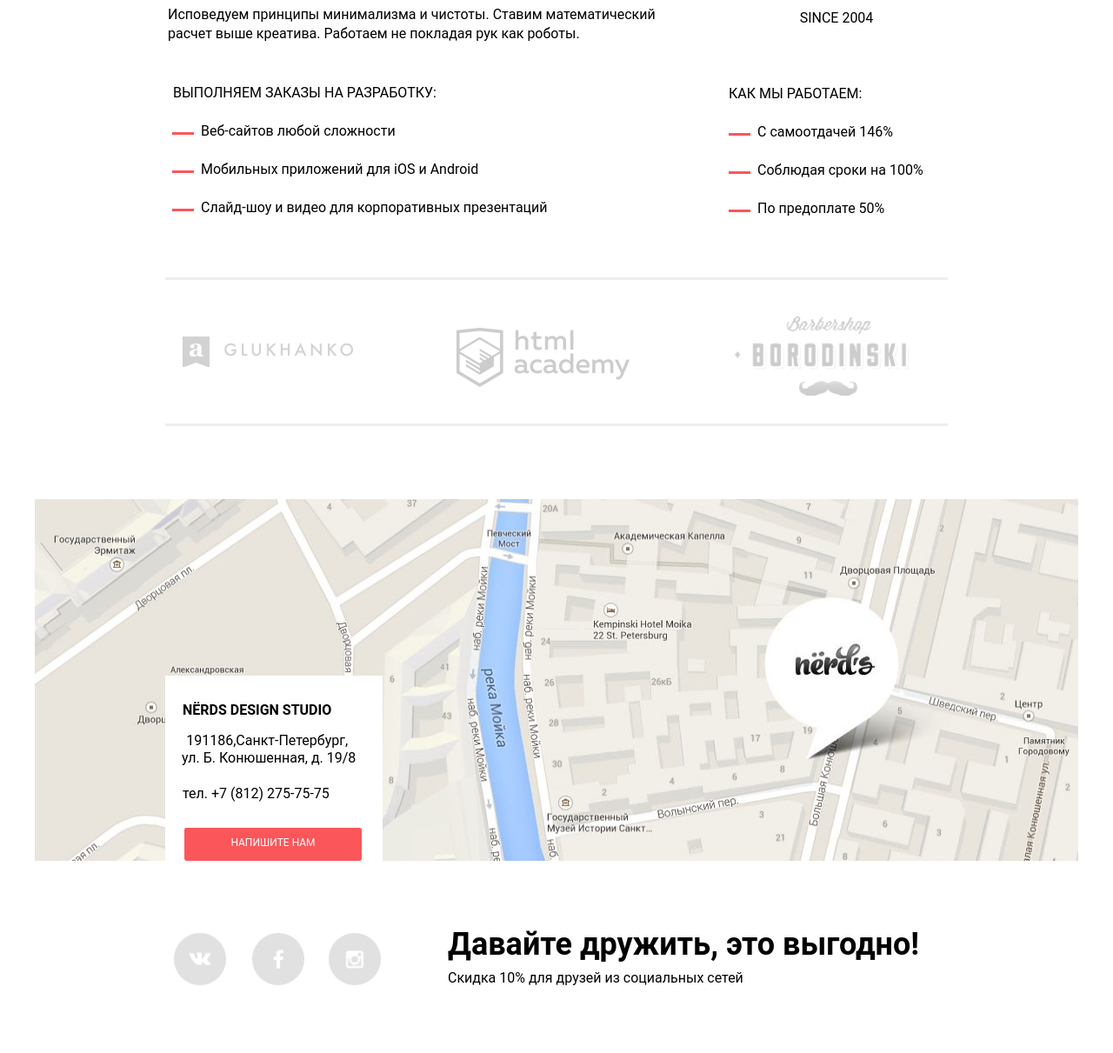
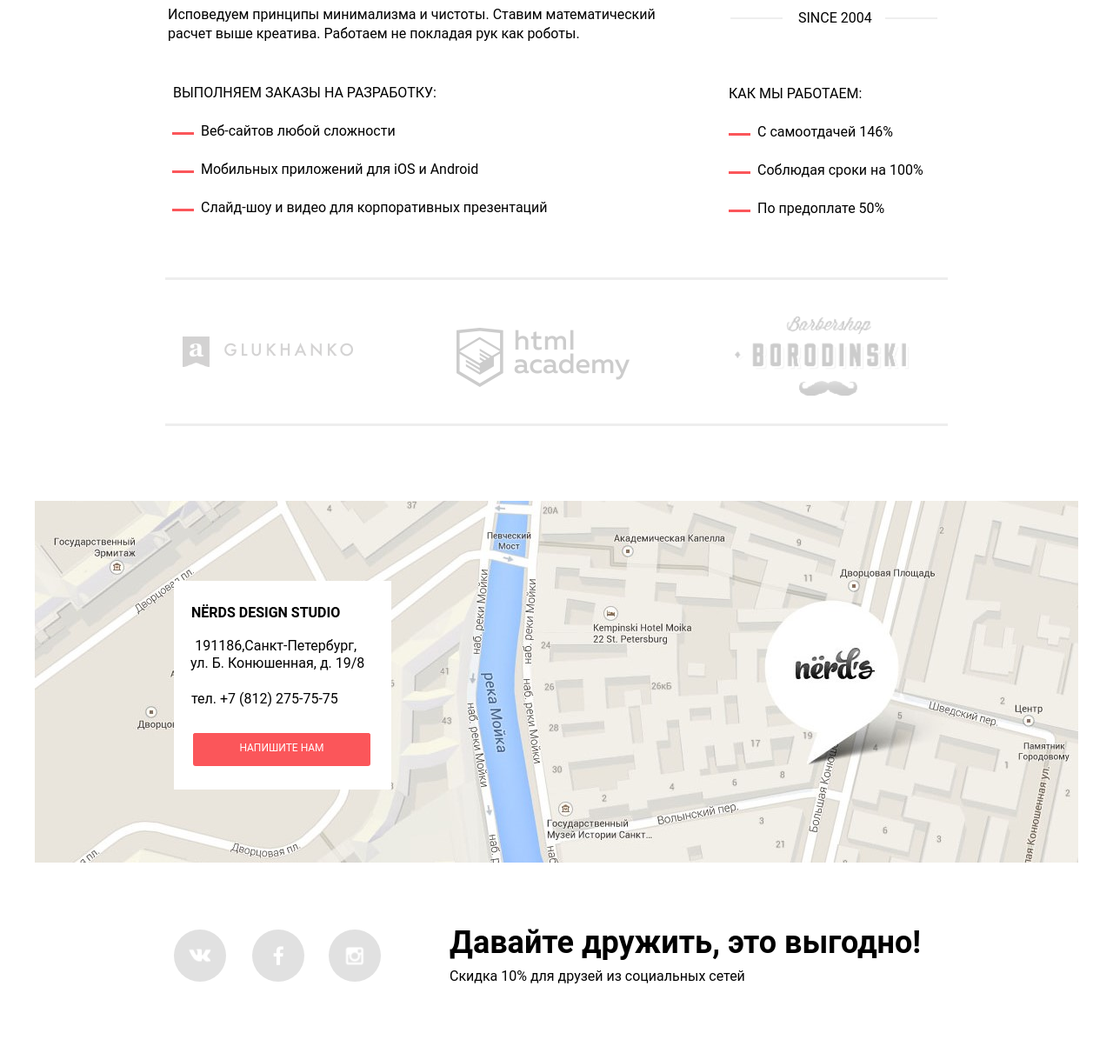
Before and after one commit to SergeyA11/44125-nerds, a plain HTML site: page index.html in a window 1280 px wide. Shown: the part 935-2146 px from the top of the page at 87% size. Drawn offline with Linux system fonts and the light colour scheme.

Commit message:
Нердс_04.09.2016_1.32

```diff
--- a/css/style.css
+++ b/css/style.css
@@ -51,6 +51,9 @@ ul {
 }
 .main-header {
   margin-bottom: 80px;
+  background-color: #eeeeee;
+}
+.main-header-catalog {
   background-color: #eeeeee;
 }
 .line-1 {
@@ -206,7 +209,6 @@ ul {
   top:222px;
   left:38px;
 }
-
 .secondary-features {
   position: relative;
   display: inline-block;
@@ -218,16 +220,35 @@ ul {
 .index-logo-2 {
   display: inline-block;
   vertical-align: top;
-  text-align: center;
-  margin-bottom: 20px;
   margin-left: 38px;
-  margin-top:15px;
+  margin-top: 15px;
+  margin-bottom: 65px;
 }
 .experience {
+  position: relative;
   display: inline-block;
+  text-align: center;
   vertical-align: top;
   margin-top: 20px;
-  margin-bottom: 45px;
+  margin-left: 47px;
+}
+.experience::before {
+  position: absolute;
+  top: 10px;
+  left: -78px;
+  content: "";
+  width: 60px;
+  height: 2px;
+  background-color: #eeeeee;
+}
+.experience::after {
+  position: absolute;
+  top: 10px;
+  left: 100px;
+  content: "";
+  width: 60px;
+  height: 2px;
+  background-color: #eeeeee;
 }
 .list-secondary-features {
   display: inline-block;
@@ -257,11 +278,11 @@ ul {
 .customer {
   position: relative;
   font-size: 0;
-  margin-bottom: 112px;
   text-align: center;
   border-top: 3px solid #eeeeee;
   border-bottom: 3px solid #eeeeee;
   padding: 50px 0 115px 0;
+  margin-bottom: 86px;
 }
 .customer-column-1 {
   position: absolute;
@@ -326,29 +347,28 @@ ul {
   background-image: url("../img/index-customers-3-active.png");
 }
 .map {
-  position: relative;
-  display: inline-block;
   text-align: center;
-  background-image: url("img/index-catalog-map.jpg");
+  background-image: url("../img/index-catalog-map.jpg");
   width: 100%;
   height: 416px;
-  margin-top: -28px;
-}
-.map img {
-    display: block;
-    margin: 0 auto;
-    height: 100%;
+  background-repeat: no-repeat;
+  background-position: 50% 0;
 }
 .map-catalog {
-  position: relative;
   display: inline-block;
-  background-image: url("img/index-catalog-map.jpg");
+  background-image: url("../img/index-catalog-map.jpg");
   width: 100%;
+  background-repeat: no-repeat;
+  background-position: 50% 0;
+}
+.contacts-position,
+.contacts-position-catalog {
+  width: 880px;
+  margin: 0 auto;
+  padding: 92px 0;
 }
 .contacts {
-  position: absolute;
-  top: 1712px;
-  left: 190px;
+  position: relative;
   width: 250px;
   height: 240px;
   font-size: 16px;
@@ -357,9 +377,7 @@ ul {
   text-align: center;
 }
 .contacts-catalog {
-  position: absolute;
-  top: 1700px;
-  left: 190px;
+  position: relative;
   width: 250px;
   height: 240px;
   font-size: 16px;
@@ -369,7 +387,7 @@ ul {
 }
 .studio-name {
   position: absolute;
-  top: 25px;
+  top: 22px;
   left: 20px;
   display: inline-block;
   vertical-align: top;
@@ -444,8 +462,8 @@ ul {
   display: inline-block;
   vertical-align: top;
   width: 550px;
-  margin-top: 79px;
-  margin-left: 50px;
+  margin-top: 81px;
+  margin-left: 52px;
 }
 .cooperation-catalog {
   display: inline-block;
@@ -608,8 +626,8 @@ ul {
   font-size: 14px;
   line-height: 18px;
   text-align: center;
-  padding-left: 10px;
-  margin-top: 10px;
+  padding-left: 30px;
+  margin-top: 12px;
 }
 .details .btn-price {
   display: inline-block;
@@ -1419,10 +1437,10 @@ label.addition-input::before {
   background-image: url("../img/slide-1.png");
 }
 .slide:nth-child(2) {
-  background-image: url("../img/slide-1.png");
+  background-image: url("../img/slide-2.png");
 }
 .slide:nth-child(3) {
-  background-image: url("../img/slide-1.png");
+  background-image: url("../img/slide-3.png");
 }
 #btn-1:checked ~ .slides .slide:nth-child(1) {
   left: 0;
--- a/index.html
+++ b/index.html
@@ -129,16 +129,15 @@
         </section>
       </div>
         <section class="map">
-          <img src="img/index-catalog-map.jpg" width="1200" height="416" alt="Офис дизайн-студии Nёrd's">
-        </section>
-        <section class="contacts">
-          <p>
+          <div class="contacts-position">
+            <div class="contacts">
             <span class="studio-name">NЁRDS DESIGN STUDIO</span>
             <span class="address">191186,Санкт-Петербург,<br> ул. Б. Конюшенная, д. 19/8</span><br>
             <span class="tel">тел. +7 (812) 275-75-75</span>
-            </p>
             <a href="#" class="btn btn-write-to-us">Напишите нам</a>
-        </section>
+          </div>
+        </div>
+      </section>
     </main>
     <footer class="main-footer">
       <div class="container">
```
Also changed, not shown: catalog.html (+8 -9 lines), img/slide-2.png (added), img/slide-3.png (added).
